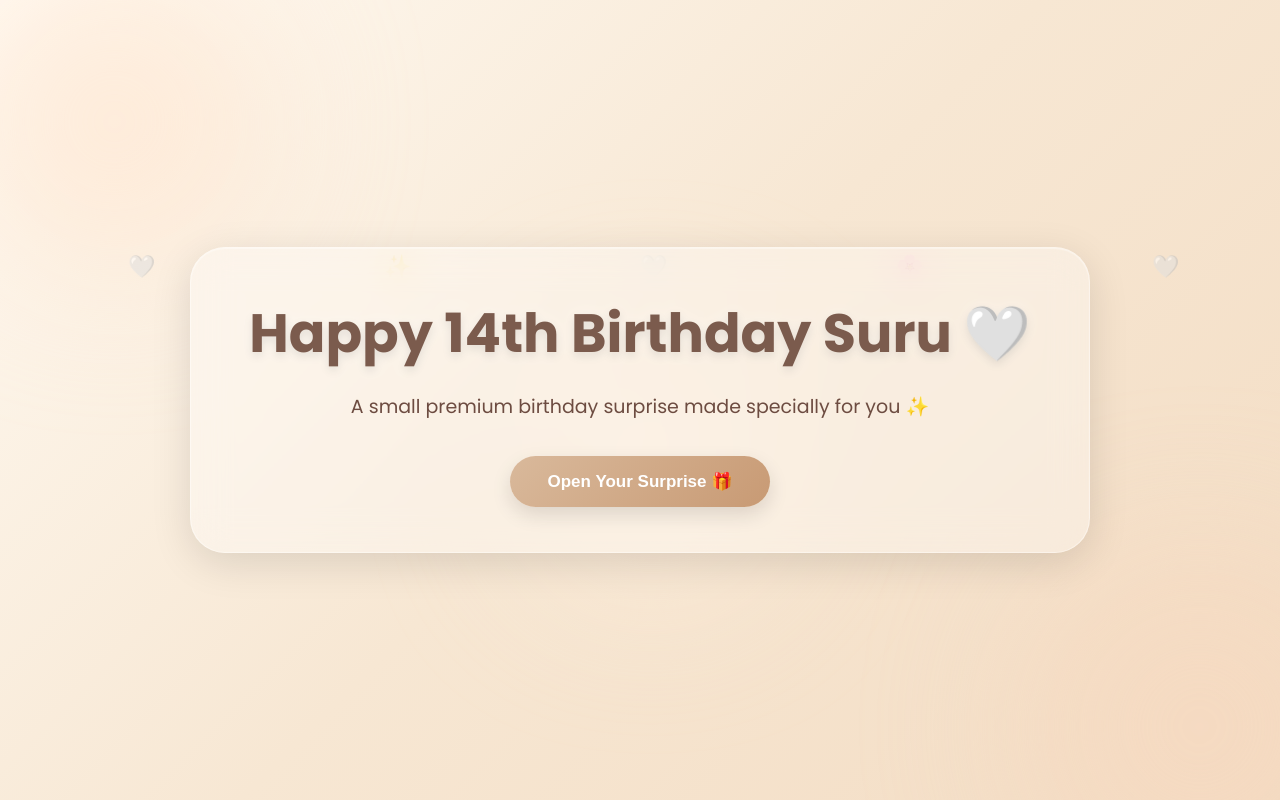
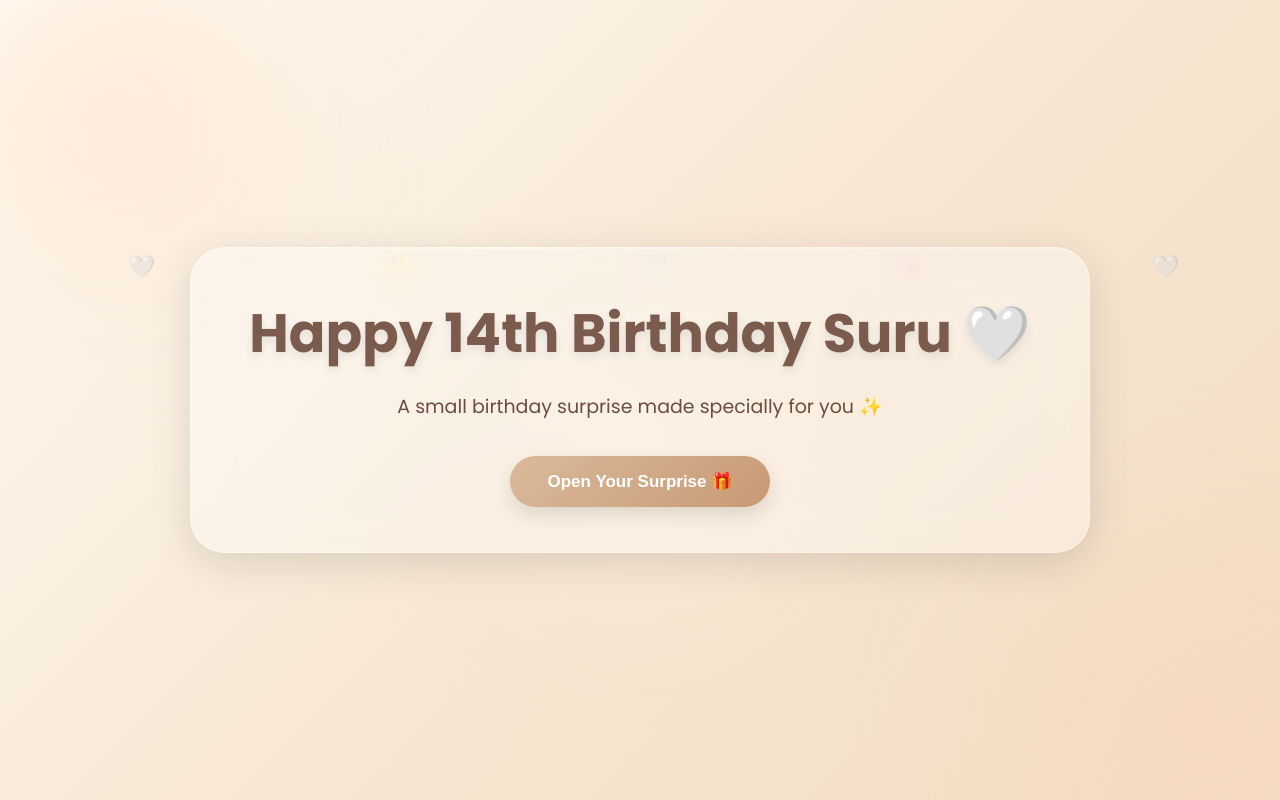
Before and after one commit to adityamarick853-hue/someone-birhday-, a plain HTML site: page index.html in a window 1280 px wide. Drawn offline with Linux system fonts and the light colour scheme.

Commit message:
Update index.html

```diff
--- a/index.html
+++ b/index.html
@@ -497,7 +497,7 @@ font-size:48px;
 <h1>Happy 14th Birthday Suru 🤍</h1>
 
 <p>
-A small premium birthday surprise made specially for you ✨
+A small birthday surprise made specially for you ✨
 </p>
 
 <button onclick="next()">
```
